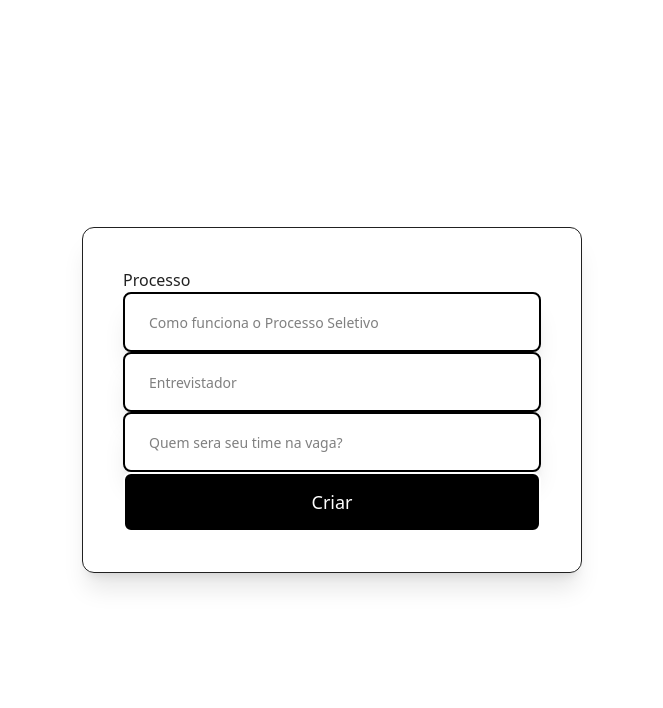
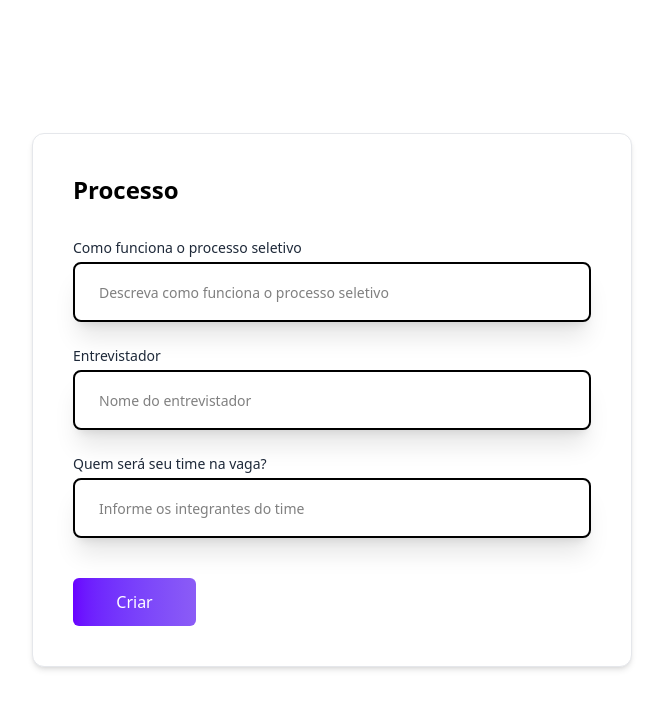
Before and after one commit to Trabalho-Tic/Tic-Site-de-vagas-de-emprego-, a React (Vite) app in the folder Frontend/TicFrontend/: page /criarVaga/Processo/1 in a window 1280 px wide. Shown: the top 708 px of the page, without its empty margins (308-971 px from the left). Built offline with nearby package versions, Linux system fonts and the light colour scheme.

Commit message:
feat(Criar Vagas) Estilizando as pages de criar vaga

```diff
--- a/Frontend/TicFrontend/src/Pages/CriarVaga.jsx
+++ b/Frontend/TicFrontend/src/Pages/CriarVaga.jsx
@@ -34,41 +34,72 @@ function CriarVaga() {
         }
     };
    return (
-        <div className="flex justify-center items-center h-screen">
+  <div className="flex justify-center items-center min-h-screen bg-white">
     <form
       onSubmit={handleLogin}
-                className="flex flex-col w-auto shadow-xl md:w-125 h-auto border-1 rounded-xl justify-center p-5 lg:p-10"
+      className="flex flex-col w-[600px] bg-white border border-gray-200 rounded-xl shadow-md p-10 gap-6"
     >
+      <h2 className="text-2xl font-semibold text-black mb-2">
+        Criar Vaga
+      </h2>
+
+      <div className="flex flex-col">
+        <label className="text-sm font-medium text-gray-800 mb-1">
+          Nome da Vaga
+        </label>
         <Input
           value={nome}
           onChange={(e) => setNome(e.target.value)}
           placeholder="Nome Da Vaga"
+          className="border border-gray-300 h-[83px] rounded-md px-4 text-gray-700 placeholder-gray-400 focus:outline-none focus:ring-2 focus:ring-purple-500"
         />
+      </div>
+
+      <div className="flex flex-col">
+        <label className="text-sm font-medium text-gray-800 mb-1">
+          País da Vaga
+        </label>
         <Input
           value={pais}
           onChange={(e) => setPais(e.target.value)}
-                    placeholder="Pais da vaga"
+          placeholder="País da vaga"
+          className="border border-gray-300 h-[83px] rounded-md px-4 text-gray-700 placeholder-gray-400 focus:outline-none focus:ring-2 focus:ring-purple-500"
         />
+      </div>
+
+      <div className="flex flex-col">
+        <label className="text-sm font-medium text-gray-800 mb-1">
+          Cidade da Vaga
+        </label>
         <Input
           value={cidade}
           onChange={(e) => setCidade(e.target.value)}
           placeholder="Cidade da vaga: Exemplo - Franca - SP"
+          className="border border-gray-300 h-[83px] rounded-md px-4 text-gray-700 placeholder-gray-400 focus:outline-none focus:ring-2 focus:ring-purple-500"
         />
+      </div>
+
+      <div className="flex flex-col">
+        <label className="text-sm font-medium text-gray-800 mb-1">
+          Modelo da Vaga
+        </label>
         <Input
           value={modelo}
           onChange={(e) => setModelo(e.target.value)}
           placeholder="Coloque o modelo da vaga"
+          className="border border-gray-300 h-[83px] rounded-md px-4 text-gray-700 placeholder-gray-400 focus:outline-none focus:ring-2 focus:ring-purple-500"
         />
+      </div>
+
       <button
         type="submit"
         disabled={loading}
-                    className="!bg-black border-2 px-6 rounded-lg text-white text-lg w-full h-15 transition-all duration-500 hover:!bg-gray-600 disabled:opacity-60 disabled:cursor-not-allowed"
+        className="mt-4 h-[48px] w-[123px] bg-gradient-to-r from-[#6A00FF] to-[#8B5CF6] text-white rounded-md font-medium hover:opacity-90 transition disabled:opacity-60 disabled:cursor-not-allowed self-start"
       >
         {loading ? "Criando..." : "Criar"}
       </button>
     </form>
   </div>
-    )
+);
 }
-
 export default CriarVaga
--- a/Frontend/TicFrontend/src/Pages/CriarVagaBeneficio.jsx
+++ b/Frontend/TicFrontend/src/Pages/CriarVagaBeneficio.jsx
@@ -43,50 +43,75 @@ function CriarVagaBeneficio() {
         }
     };
    return (
-        <div className="flex justify-center items-center h-screen">
+  <div className="flex justify-center items-center min-h-screen bg-white">
     <form
       onSubmit={handleLogin}
-                className="flex flex-col w-auto shadow-xl md:w-125 h-auto border-1 rounded-xl justify-center p-5 lg:p-10"
+      className="flex flex-col w-[600px] bg-white border border-gray-200 rounded-xl shadow-md p-10 gap-6"
     >
-                <p>Beneficio</p>
+      {/* Título */}
+      <h2 className="text-2xl font-semibold text-black mb-2">
+        Benefício
+      </h2>
+
+      {/* Salário */}
+      <div className="flex flex-col">
+        <label className="text-sm font-medium text-gray-800 mb-1">
+          Salário
+        </label>
         <Input
           value={salario}
           onChange={(e) => setSalario(e.target.value)}
-                    placeholder="Salario"
+          placeholder="Salário"
           type="number"
+          className="border border-gray-300 h-[83px] rounded-md px-4 text-gray-700 placeholder-gray-400 focus:outline-none focus:ring-2 focus:ring-purple-500"
         />
+      </div>
+
+      {/* Adicionar benefício */}
+      <div className="flex flex-col">
+        <label className="text-sm font-medium text-gray-800 mb-1">
+          Adicione um benefício para sua vaga
+        </label>
         <div className="flex gap-3">
           <Input
             value={beneficio}
             onChange={(e) => setBeneficio(e.target.value)}
-                        placeholder="Adicione um beneficio a para sua vaga"
+            placeholder="Exemplo: Vale-alimentação, plano de saúde..."
+            className="flex-1 border border-gray-300 h-[83px] rounded-md px-4 text-gray-700 placeholder-gray-400 focus:outline-none focus:ring-2 focus:ring-purple-500"
           />
           <button
-                        className="bg-black border-2 p-2 rounded-lg text-white text-sm w-50 h-15 transition-all duration-500 hover:!bg-gray-600 disabled:opacity-60 disabled:cursor-not-allowed"
+            className="h-[48px] px-4 bg-gradient-to-r from-[#6A00FF] to-[#8B5CF6] text-white rounded-md font-medium hover:opacity-90 transition disabled:opacity-60 disabled:cursor-not-allowed"
             onClick={handleAddBeneficio}
           >
-                        Adicionar Beneficio
+            Adicionar
           </button>
         </div>
-                <div className="border-1 p-1 rounded-lg min-h-20">
-                    {beneficios.length > 0 && (
-                        <ul className="list-disc ml-5 text-gray-700">
-                            {beneficios.map((b) => (
-                                <li>{b}</li>
+      </div>
+
+      {/* Lista de benefícios adicionados */}
+      <div className="border border-gray-300 rounded-md p-3 min-h-[83px] text-gray-700">
+        {beneficios.length > 0 ? (
+          <ul className="list-disc ml-5 space-y-1">
+            {beneficios.map((b, index) => (
+              <li key={index}>{b}</li>
             ))}
           </ul>
+        ) : (
+          <p className="text-gray-400 italic">Nenhum benefício adicionado ainda.</p>
         )}
       </div>
+
+      {/* Botão principal */}
       <button
         type="submit"
         disabled={loading}
-                    className="bg-black border-2 px-6 rounded-lg text-white text-lg w-full h-15 transition-all duration-500 hover:!bg-gray-600 disabled:opacity-60 disabled:cursor-not-allowed"
+        className="mt-2 h-[48px] w-[123px] bg-gradient-to-r from-[#6A00FF] to-[#8B5CF6] text-white rounded-md font-medium hover:opacity-90 transition disabled:opacity-60 disabled:cursor-not-allowed self-start"
       >
         {loading ? "Criando..." : "Criar"}
       </button>
     </form>
   </div>
-    )
+);
 }
 
 export default CriarVagaBeneficio
--- a/Frontend/TicFrontend/src/Pages/CriarVagaProcesso.jsx
+++ b/Frontend/TicFrontend/src/Pages/CriarVagaProcesso.jsx
@@ -43,37 +43,63 @@ function CriarVagaProcesso() {
         }
     };
   return (
-        <div className="flex justify-center items-center h-screen">
+  <div className="flex justify-center items-center min-h-screen bg-white">
     <form
       onSubmit={handleLogin}
-                className="flex flex-col w-auto shadow-xl md:w-125 h-auto border-1 rounded-xl justify-center p-5 lg:p-10"
+      className="flex flex-col w-[600px] bg-white border border-gray-200 rounded-xl shadow-md p-10 gap-6"
     >
-                <p>Processo</p>
+      {/* Título */}
+      <h2 className="text-2xl font-semibold text-black mb-2">Processo</h2>
+
+      {/* Campo - Como funciona o processo seletivo */}
+      <div className="flex flex-col">
+        <label className="text-sm font-medium text-gray-800 mb-1">
+          Como funciona o processo seletivo
+        </label>
         <Input
           value={processo}
           onChange={(e) => setProcesso(e.target.value)}
-                    placeholder="Como funciona o Processo Seletivo"
+          placeholder="Descreva como funciona o processo seletivo"
+          className="border border-gray-300 h-[83px] rounded-md px-4 text-gray-700 placeholder-gray-400 focus:outline-none focus:ring-2 focus:ring-purple-500"
         />
+      </div>
+
+      {/* Campo - Entrevistador */}
+      <div className="flex flex-col">
+        <label className="text-sm font-medium text-gray-800 mb-1">
+          Entrevistador
+        </label>
         <Input
           value={entrevistador}
           onChange={(e) => setEntrevistador(e.target.value)}
-                    placeholder="Entrevistador"
+          placeholder="Nome do entrevistador"
+          className="border border-gray-300 h-[83px] rounded-md px-4 text-gray-700 placeholder-gray-400 focus:outline-none focus:ring-2 focus:ring-purple-500"
         />
+      </div>
+
+      {/* Campo - Time */}
+      <div className="flex flex-col">
+        <label className="text-sm font-medium text-gray-800 mb-1">
+          Quem será seu time na vaga?
+        </label>
         <Input
           value={time}
           onChange={(e) => setTime(e.target.value)}
-                    placeholder="Quem sera seu time na vaga?"
+          placeholder="Informe os integrantes do time"
+          className="border border-gray-300 h-[83px] rounded-md px-4 text-gray-700 placeholder-gray-400 focus:outline-none focus:ring-2 focus:ring-purple-500"
         />
+      </div>
+
+      {/* Botão Criar */}
       <button
         type="submit"
         disabled={loading}
-                    className="bg-black border-2 px-6 rounded-lg text-white text-lg w-full h-15 transition-all duration-500 hover:!bg-gray-600 disabled:opacity-60 disabled:cursor-not-allowed"
+        className="mt-4 h-[48px] w-[123px] bg-gradient-to-r from-[#6A00FF] to-[#8B5CF6] text-white rounded-md font-medium hover:opacity-90 transition disabled:opacity-60 disabled:cursor-not-allowed self-start"
       >
         {loading ? "Criando..." : "Criar"}
       </button>
     </form>
   </div>
-    )
+);
 }
-
 export default CriarVagaProcesso
```
Also changed, not shown: 2 other files (tests, documents, lock files or other folders). Lines whose indentation alone changed are shown as unchanged.
